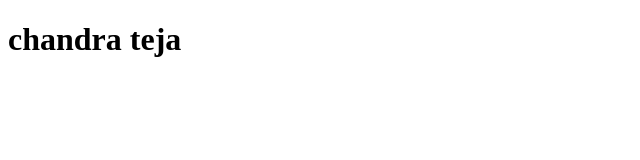
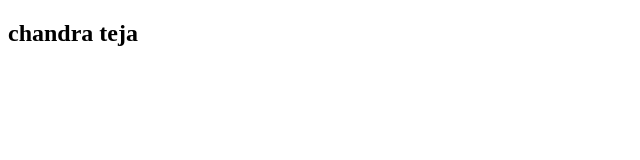
Before and after one commit to Chandrateja444/web, a plain HTML site: page index.html in a window 1280 px wide. Shown: the whole page, without its empty margins (0-640 px from the left). Drawn offline with Linux system fonts and the light colour scheme.

Commit message:
Update index.html

```diff
--- a/index.html
+++ b/index.html
@@ -4,6 +4,6 @@
 	<title>chandu</title>
 </head>
 <body>
-<h1>chandra teja</h1>
+<h2>chandra teja</h2>
 </body>
 </html>
```
